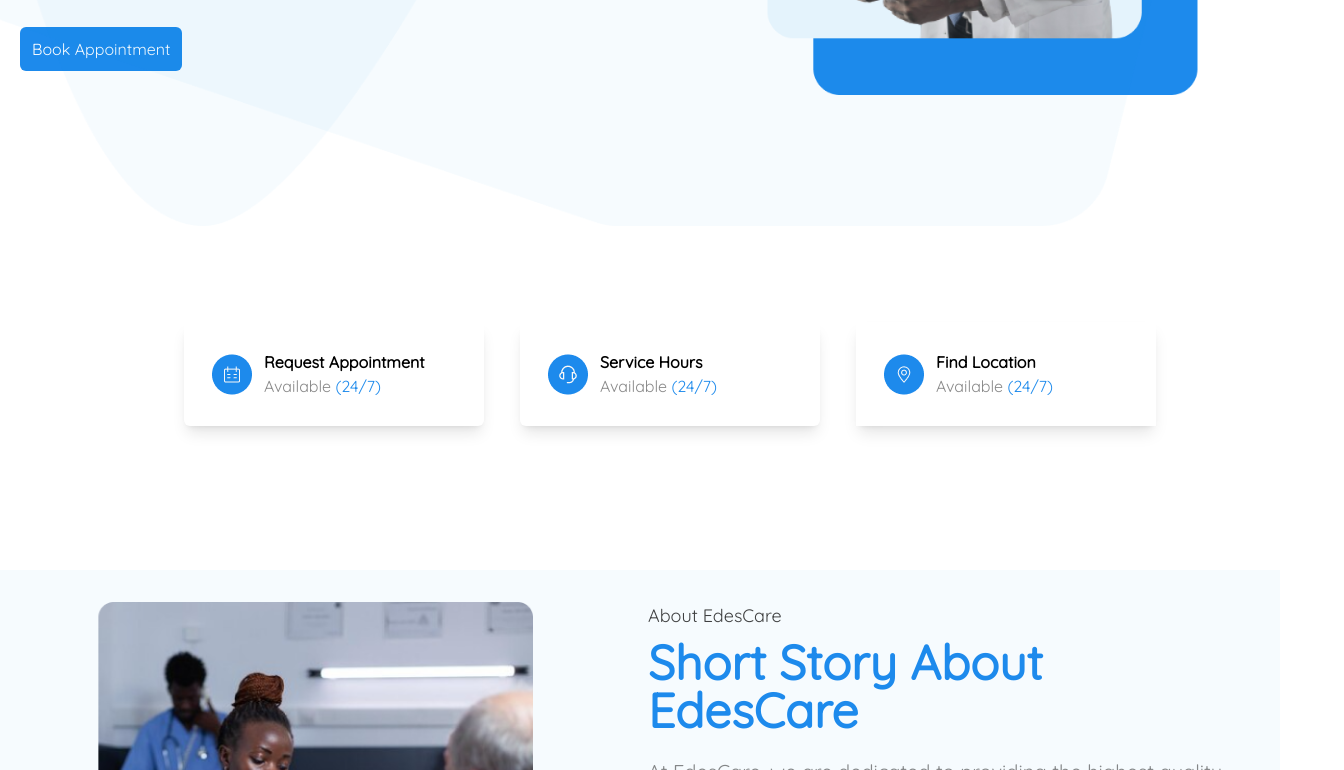
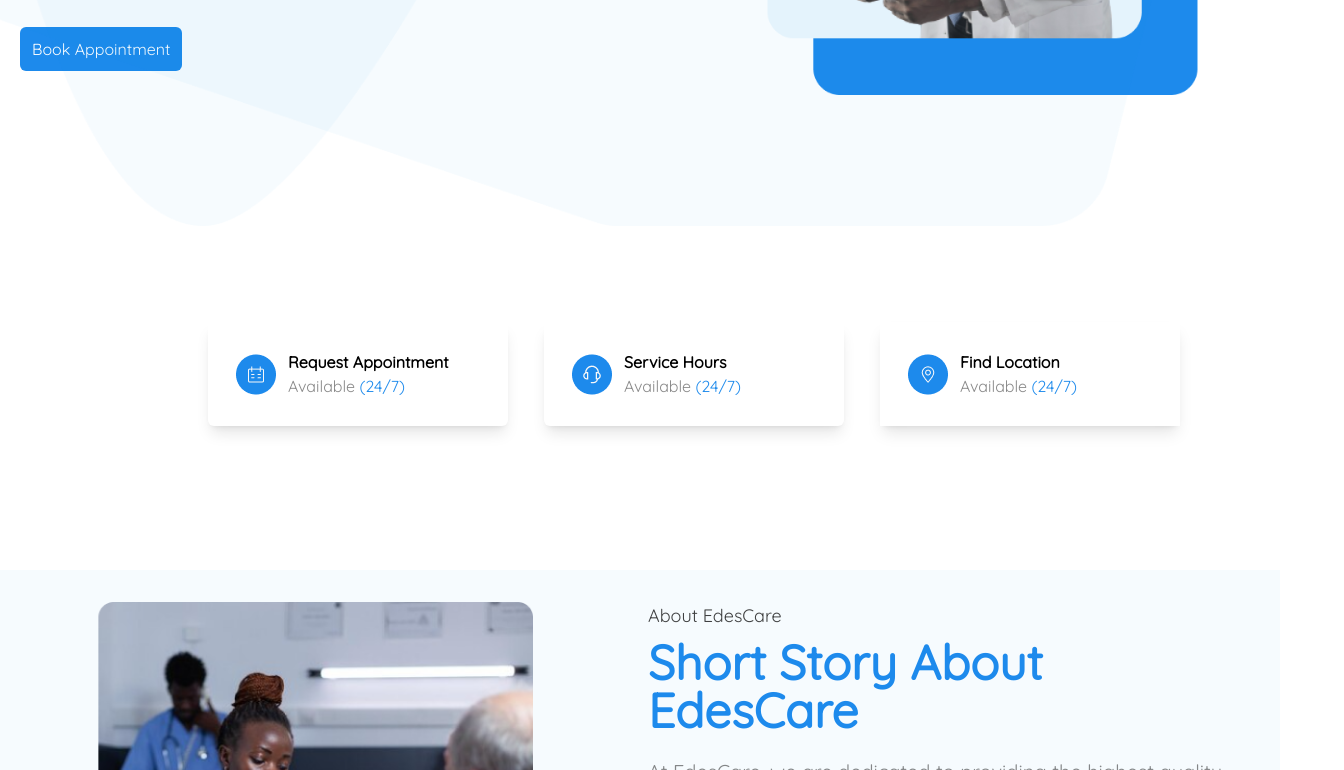
Before and after one commit to alimuhammeddev/Edescare, a plain HTML site: page index.html in a window 1280 px wide. Shown: the part 622-1392 px from the top of the page, 1344 px wide, since content can reach past the window. Drawn offline with nearby package versions, Linux system fonts and the light colour scheme.

Commit message:
added ml to 16 for services page

```diff
--- a/index.html
+++ b/index.html
@@ -82,7 +82,7 @@
     </div>
 
     <div>
-        <div class="container mx-auto lg:p-36 p-4 md:-mt-36 mt-0 lg:mt-0 lg:ml-10">
+        <div class="container mx-auto lg:p-36 p-4 md:-mt-36 mt-0 lg:mt-0 lg:ml-16">
             <div class="grid grid-cols-1 md:grid-cols-3 lg:grid-cols-3 gap-4">
                 <div class="p-7 flex items-center bg-[#FFFFFF] z-10 shadow-lg xl:w-[300px] rounded-md hover:transform transition-transform ease-out hover:scale-105">
                     <img src="/img/calender.png" alt="">
```
